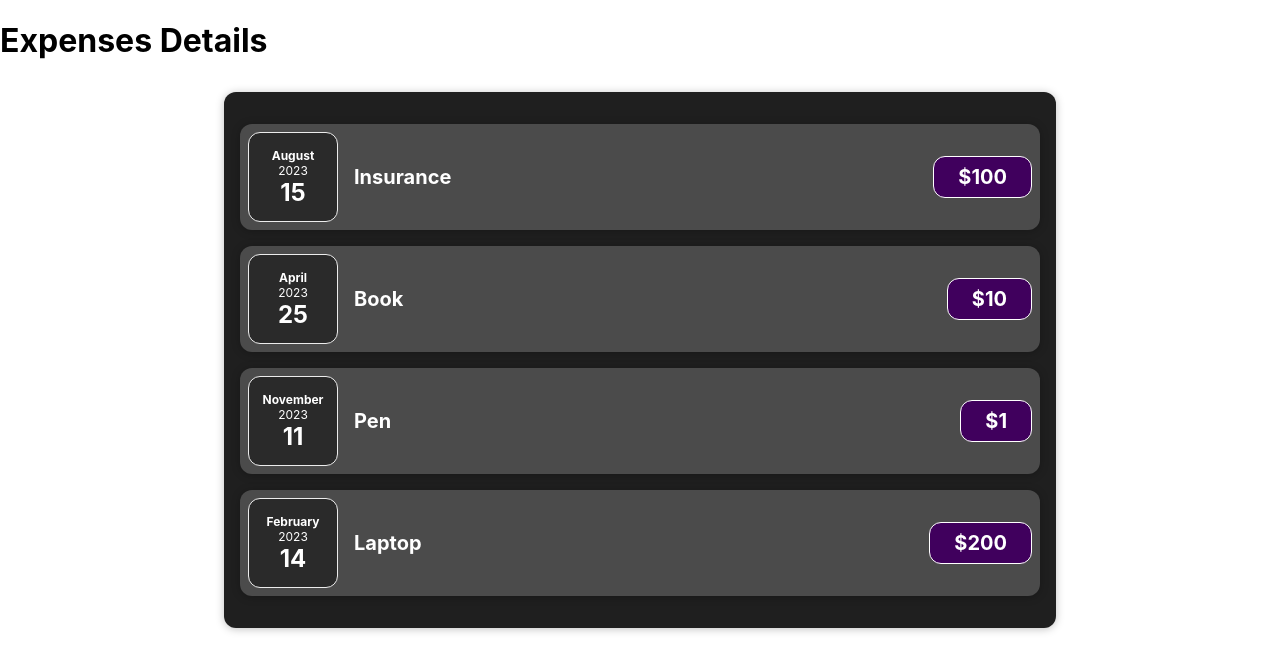
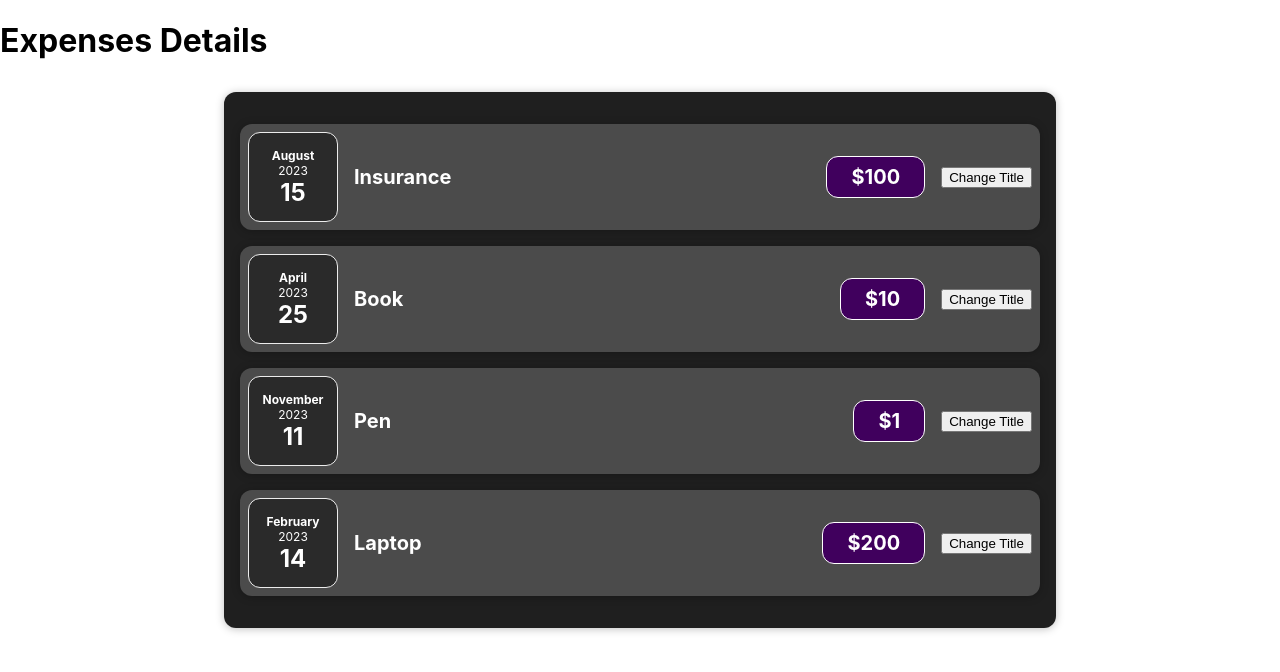
Before and after one commit to abhi4450/My-first-React-App, a React (Create React App) app: page / in a window 1280 px wide. Shown: the top 672 px of the page. Built offline with nearby package versions, Linux system fonts and the light colour scheme.

Commit message:
added event listener to button

```diff
--- a/src/components/Expenses/ExpenseItem.js
+++ b/src/components/Expenses/ExpenseItem.js
@@ -1,23 +1,23 @@
-
 import ExpenseDate from "./ExpenseDate";
-import Card  from "../UI/Card";
+import Card from "../UI/Card";
 import "./ExpenseItem.css";
 
 const ExpenseItem = (props) => {
-
+  const buttonClickHandler = (event) => {
+    console.log("Button clicked");
+  };
 
   return (
     <Card className="expense-item">
-
-     <ExpenseDate date={props.date} />
-
+      <ExpenseDate date={props.date} />
 
       <div className="expense-item__description">
         <h2>{props.title}</h2>
         <div className="expense-item__price">${props.price}</div>
+        <button onClick={buttonClickHandler}>Change Title</button>
       </div>
     </Card>
   );
-}
+};
 
 export default ExpenseItem;
```
